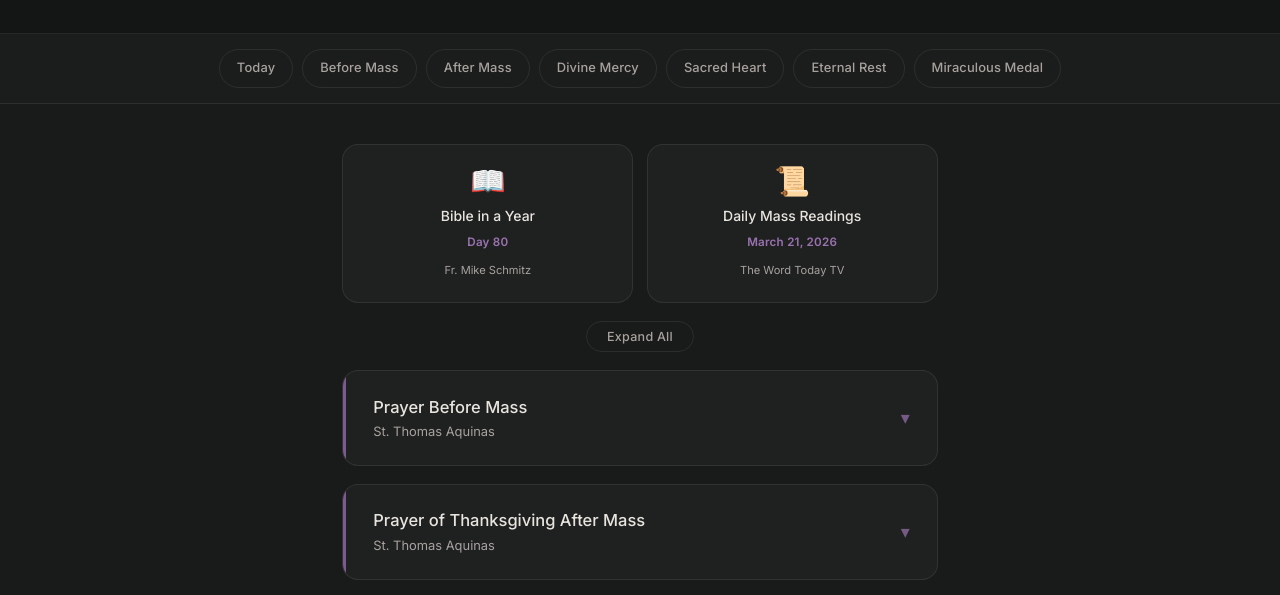
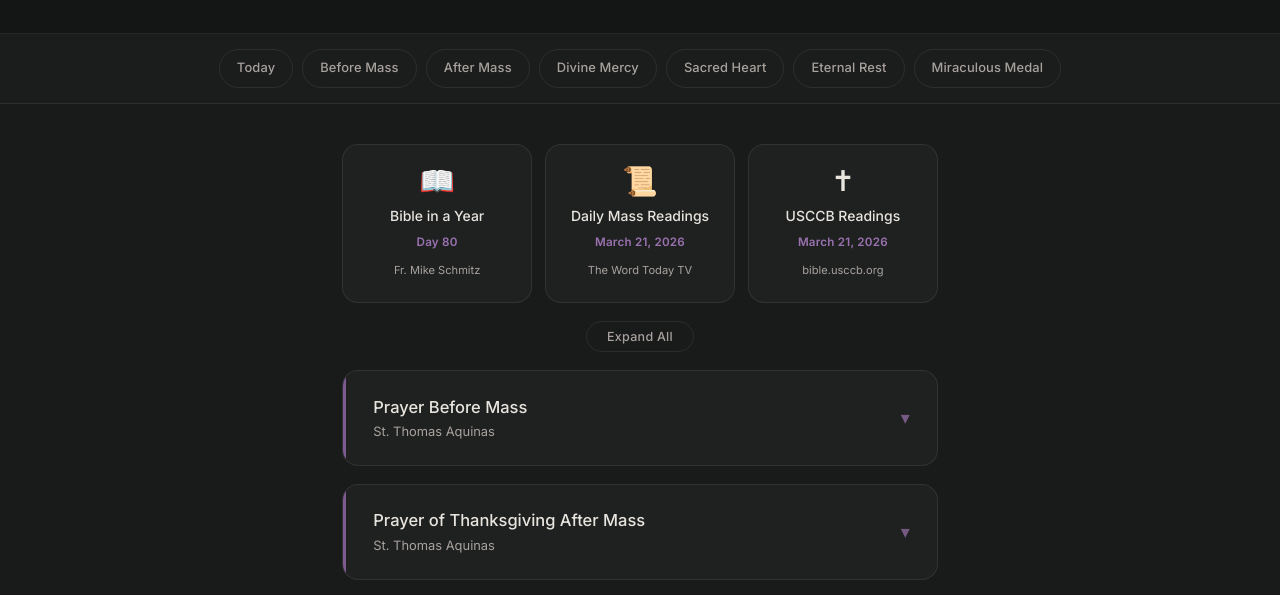
Before and after one commit to abdonp926-stack/dailyprayers, a plain HTML site: page daily-prayers.html in a window 1280 px wide. Shown: the part 162-757 px from the top of the page. Drawn offline with Linux system fonts and the light colour scheme.

Commit message:
Add files via upload

```diff
--- a/daily-prayers.html
+++ b/daily-prayers.html
@@ -310,7 +310,7 @@
     /* Daily Resources Section */
     .daily-resources {
       display: grid;
-      grid-template-columns: 1fr 1fr;
+      grid-template-columns: repeat(3, 1fr);
       gap: 0.75rem;
       margin: 1rem 0;
     }
@@ -403,6 +403,12 @@
       <h3>Daily Mass Readings</h3>
       <span class="resource-detail" id="readings-date-label">Loading...</span>
       <span class="resource-sub">The Word Today TV</span>
+    </a>
+    <a class="resource-card" id="usccb-link" href="#" target="_blank" rel="noopener">
+      <span class="resource-icon">✝</span>
+      <h3>USCCB Readings</h3>
+      <span class="resource-detail" id="usccb-date-label">Loading...</span>
+      <span class="resource-sub">bible.usccb.org</span>
     </a>
   </div>
 
@@ -624,6 +630,13 @@
     var searchQuery = encodeURIComponent('The Word Today TV catholic daily readings ' + monthName + ' ' + day + ' ' + year);
     document.getElementById('readings-link').href = 'https://www.youtube.com/results?search_query=' + searchQuery;
     document.getElementById('readings-date-label').textContent = dateStr;
+
+    // Set USCCB Readings link (direct URL pattern: MMDDYY.cfm)
+    var mm = String(now.getMonth() + 1).padStart(2, '0');
+    var dd = String(day).padStart(2, '0');
+    var yy = String(year).slice(-2);
+    document.getElementById('usccb-link').href = 'https://bible.usccb.org/bible/readings/' + mm + dd + yy + '.cfm';
+    document.getElementById('usccb-date-label').textContent = dateStr;
   })();
 
   // Liturgical season accent color
```
